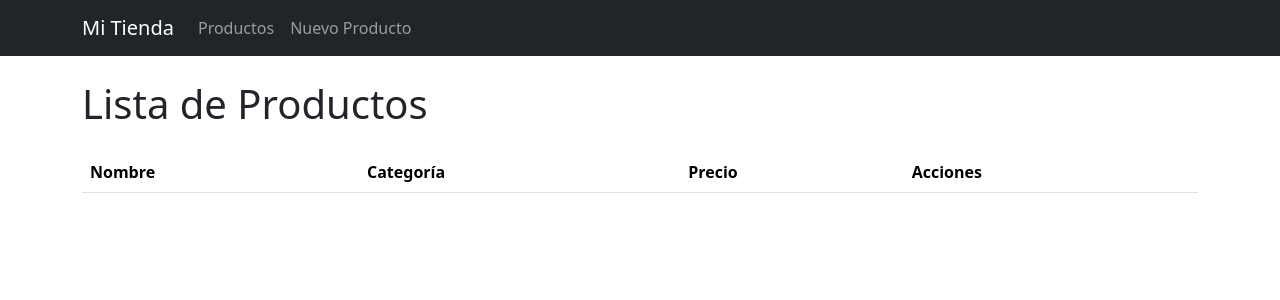
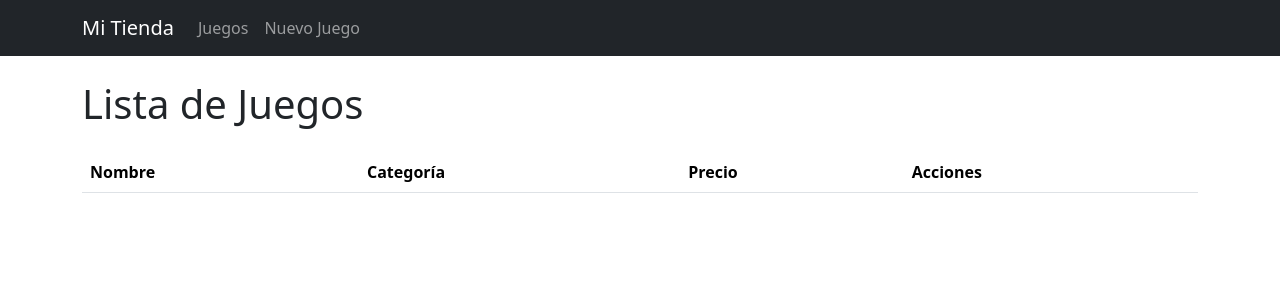
Before and after one commit to Yizaah/Modulo_7, a Django app: template Evaluacion_Modulo/mi_tienda/productos/templates/productos/lista_productos.html in a window 1280 px wide. Shown: the top 300 px of the page. Run offline with Django 5.2, Linux system fonts and the light colour scheme; the template is opened without the code that fills it, so the values that code supplies are empty.

Commit message:
evaluacion del modulo funcional a medias

```diff
--- a/Evaluacion_Modulo/mi_tienda/productos/templates/base.html
+++ b/Evaluacion_Modulo/mi_tienda/productos/templates/base.html
@@ -24,10 +24,10 @@
             <div class="collapse navbar-collapse" id="navbarNav">
                 <ul class="navbar-nav me-auto">
                     <li class="nav-item">
-                        <a class="nav-link" href="{% url 'lista_productos' %}">Productos</a>
+                        <a class="nav-link" href="{% url 'lista_productos' %}">Juegos</a>
                     </li>
                     <li class="nav-item">
-                        <a class="nav-link" href="{% url 'crear_producto' %}">Nuevo Producto</a>
+                        <a class="nav-link" href="{% url 'crear_producto' %}">Nuevo Juego</a>
                     </li>
                 </ul>
             </div>
--- a/Evaluacion_Modulo/mi_tienda/productos/templates/productos/crear_producto.html
+++ b/Evaluacion_Modulo/mi_tienda/productos/templates/productos/crear_producto.html
@@ -1,9 +1,9 @@
 {% extends "base.html" %}
 
-{% block title %}Crear Producto{% endblock %}
+{% block title %}Crear Juego{% endblock %}
 
 {% block content %}
-<h2>Crear Producto</h2>
+<h2>Crear Juego</h2>
 
 <form method="POST">
     {% csrf_token %}
--- a/Evaluacion_Modulo/mi_tienda/productos/templates/productos/editar_producto.html
+++ b/Evaluacion_Modulo/mi_tienda/productos/templates/productos/editar_producto.html
@@ -1,9 +1,9 @@
 {% extends "base.html" %}
 
-{% block title %}Editar Producto{% endblock %}
+{% block title %}Editar Juego{% endblock %}
 
 {% block content %}
-<h1>Editar Producto</h1>
+<h1>Editar Juego</h1>
 
 <form method="post">
     {% csrf_token %}
--- a/Evaluacion_Modulo/mi_tienda/productos/templates/productos/eliminar_producto.html
+++ b/Evaluacion_Modulo/mi_tienda/productos/templates/productos/eliminar_producto.html
@@ -1,6 +1,6 @@
 {% extends "base.html" %}
 
-{% block title %}Eliminar Producto{% endblock %}
+{% block title %}Eliminar Juego{% endblock %}
 
 {% block content %}
 <h3>¿Seguro que deseas eliminar "{{ producto.nombre }}"?</h3>
--- a/Evaluacion_Modulo/mi_tienda/productos/templates/productos/lista_productos.html
+++ b/Evaluacion_Modulo/mi_tienda/productos/templates/productos/lista_productos.html
@@ -1,9 +1,9 @@
 {% extends "base.html" %}
 
-{% block title %}Lista de Productos{% endblock %}
+{% block title %}Lista de Juegos{% endblock %}
 
 {% block content %}
-<h1 class="mb-4">Lista de Productos</h1>
+<h1 class="mb-4">Lista de Juegos</h1>
 
 <table class="table table-striped">
     <thead>
```
